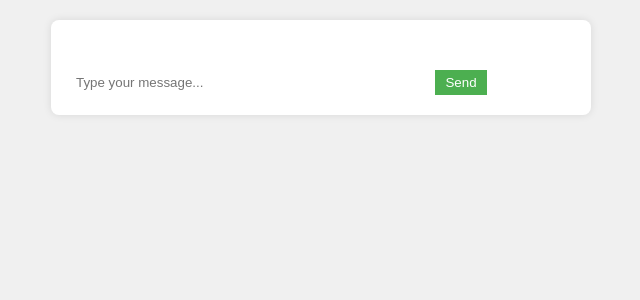
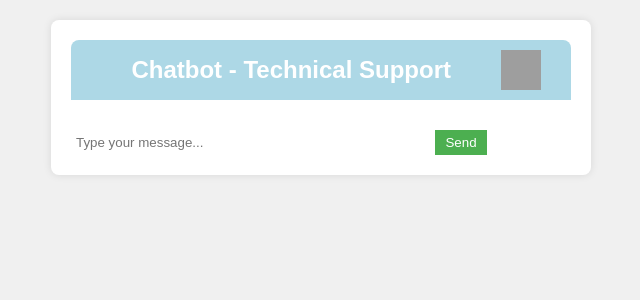
Before and after one commit to srikarthikv/test1, a PHP site: page / in a window 1280 px wide. Shown: the top 300 px of the page, without its empty margins (319-959 px from the left). Run offline with PHP 8.4, Linux system fonts and the light colour scheme; grey boxes are pictures that could not be loaded.

Commit message:
adding title,logo and colours

```diff
--- a/index.php
+++ b/index.php
@@ -17,31 +17,57 @@
             padding: 20px;
         }
 
+        #chat-header {
+            background-color: lightblue;
+            padding: 10px;
+            text-align: right;
+            border-radius: 8px 8px 0 0;
+            display: flex;
+            align-items: center;
+            justify-content: space-between;
+        }
+
+        #chat-header h1 {
+            margin: 0;
+            font-size: 24px;
+            color: #fff;
+            flex-grow: 1;
+      		margin-right: 50px;
+        }
+
+        #chat-header img {
+            width: 40px;
+            height: 40px;
+            vertical-align: middle;
+      		margin-right: 20px
+        }
+
         #chat-thread {
             overflow-y: auto;
             max-height: 300px;
             padding-bottom: 10px;
         }
 
-        .message {
-            padding: 10px;
-            border-radius: 8px;
+        .message-container {
             margin-bottom: 10px;
-            max-width: 80%;
         }
 
         .user-message {
-            background-color: #dbf7c9;
+            background-color: #d3d3d3;
+            color: #000;
+            padding: 10px;
+            border-radius: 8px;
+            max-width: 80%;
             align-self: flex-start;
         }
 
         .bot-message {
-            background-color: #d2d2d2;
+            background-color: #c1f2c1;
+            color: #000;
+            padding: 10px;
+            border-radius: 8px;
+            max-width: 80%;
             align-self: flex-end;
-        }
-
-        .message p {
-            margin: 0;
         }
 
         #user-input {
@@ -66,6 +92,10 @@
 </head>
 <body>
     <div id="chat-container">
+        <div id="chat-header">
+            <h1>Chatbot - Technical Support</h1>
+            <img src="logo.png" alt="Chatbot Logo">
+        </div>
         <div id="chat-thread">
             <?php include 'display_messages.php'; ?>
         </div>
```
